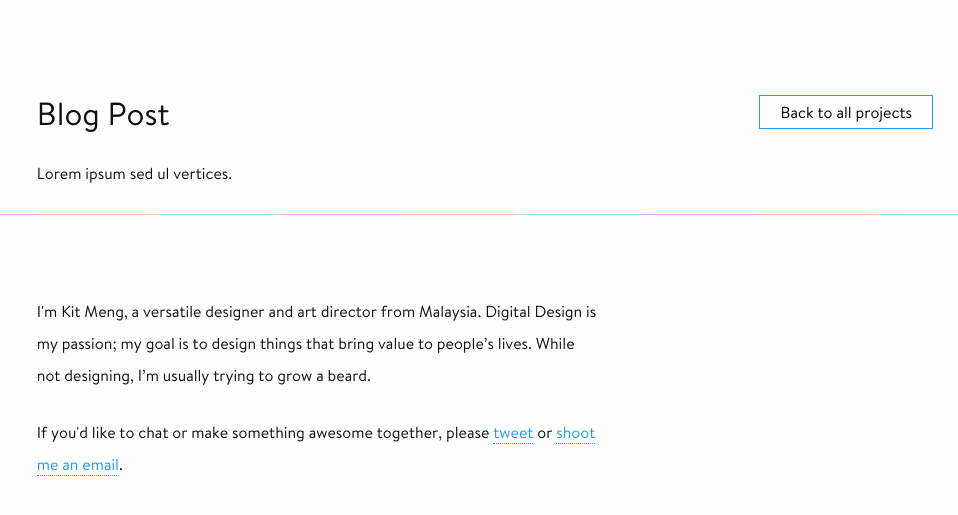
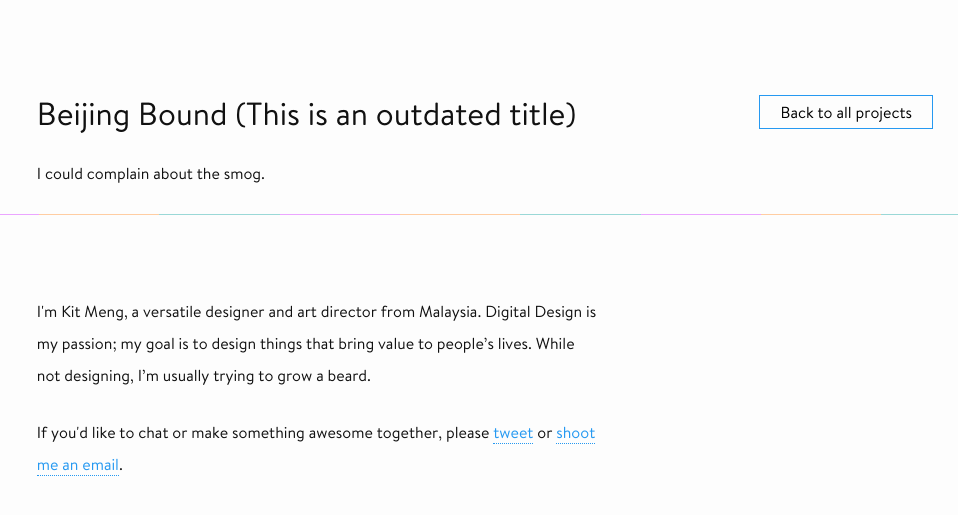
Before and after one commit to kitmeng/kitmeng.github.io, a Jekyll site: the page built from _posts/2016-12-21-blog-post.markdown, in a window 1280 px wide. Shown: the top 515 px of the page, without its empty margins (322-1280 px from the left). Built offline with Jekyll 4.4.1, drawn with Linux system fonts in a browser that asks for light colours; nearby versions of some CDN libraries; a script that is not in the unit is left out.

Commit message:
Updated Blog Post

```diff
--- a/_posts/2016-12-21-blog-post.markdown
+++ b/_posts/2016-12-21-blog-post.markdown
@@ -1,5 +1,5 @@
 ---
-title: Blog Post
+title: Beijing Bound (This is an outdated title)
 date: 2016-12-21 16:02:00 +08:00
 tags:
 - blog
@@ -8,4 +8,4 @@ categories: Blog
 layout: post
 ---
 
-Lorem ipsum sed ul vertices.
+I could complain about the smog.
```
